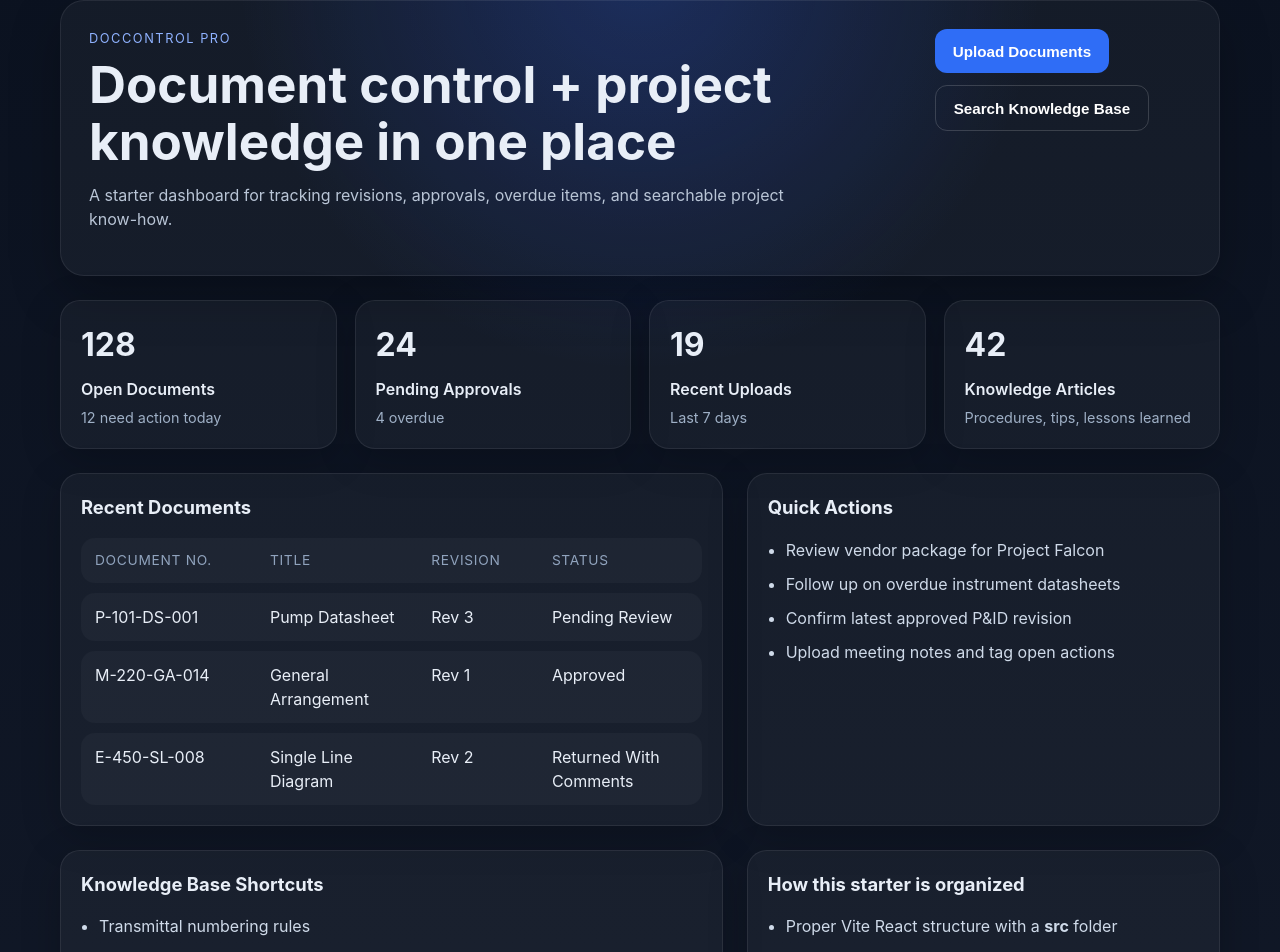
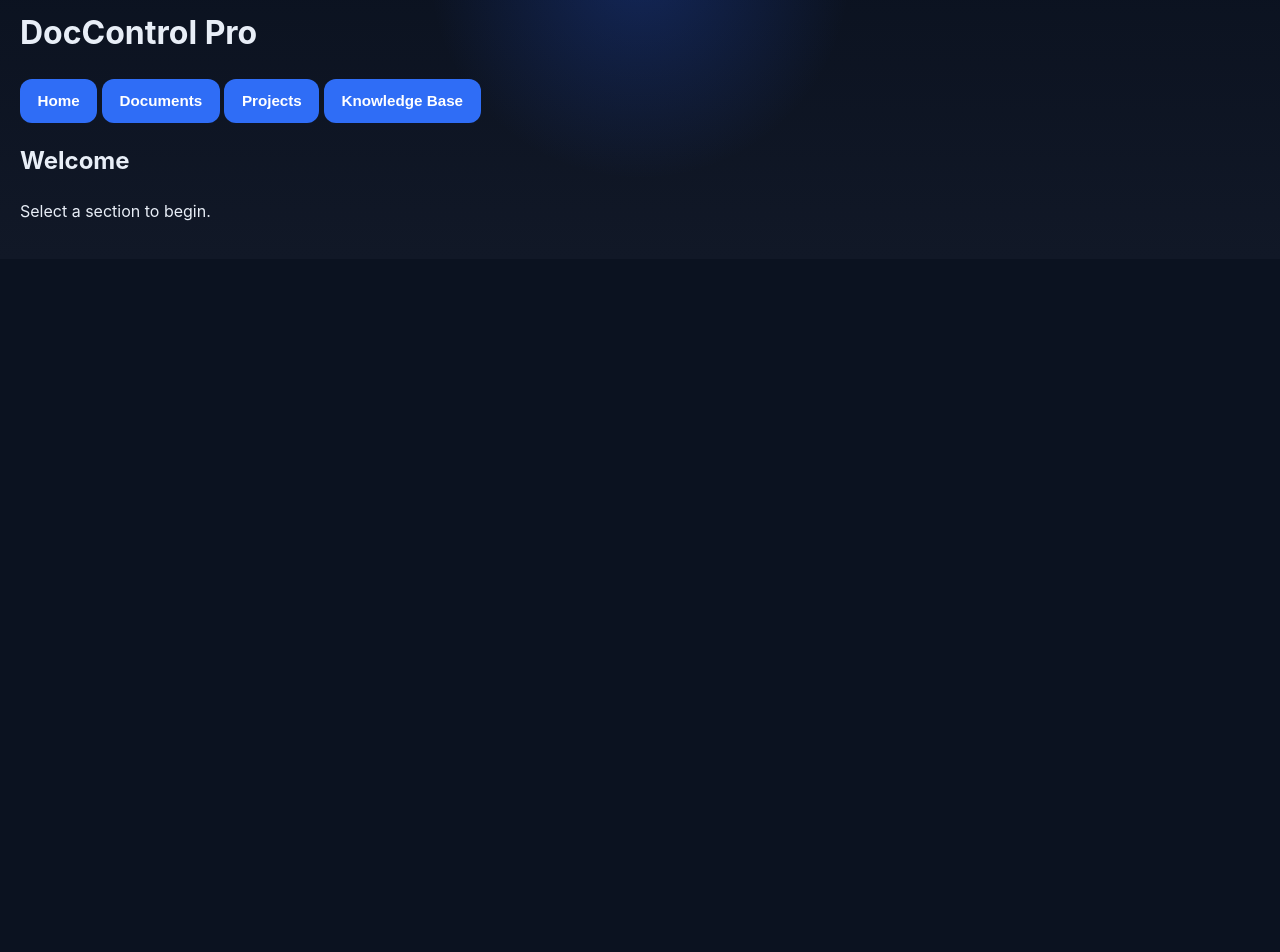
Before and after one commit to kayne776-netizen/DocControl-Pro-5, a React (Vite) app: page / in a window 1280 px wide. Shown: the part 32-984 px from the top of the page. After the commit the page ends 800 px from the top, so only its background shows below. Built offline with nearby package versions, Linux system fonts and the light colour scheme.

Commit message:
Update App.jsx

```diff
--- a/src/App.jsx
+++ b/src/App.jsx
@@ -1,118 +1,97 @@
-function StatCard({ label, value, hint }) {
+import { useState } from "react"
+
+function App() {
+  const [page, setPage] = useState("home")
+  const [documents, setDocuments] = useState([])
+  const [projects, setProjects] = useState([])
+  const [input, setInput] = useState("")
+
+  const addDocument = () => {
+    if (input.trim() === "") return
+    setDocuments([...documents, input])
+    setInput("")
+  }
+
+  const addProject = () => {
+    if (input.trim() === "") return
+    setProjects([...projects, input])
+    setInput("")
+  }
+
   return (
-    <div className="card stat-card">
-      <div className="stat-value">{value}</div>
-      <div className="stat-label">{label}</div>
-      <div className="stat-hint">{hint}</div>
+    <div style={{ padding: "20px" }}>
+      <h1>DocControl Pro</h1>
+
+      {/* Navigation */}
+      <div style={{ marginBottom: "20px" }}>
+        <button onClick={() => setPage("home")}>Home</button>{" "}
+        <button onClick={() => setPage("documents")}>Documents</button>{" "}
+        <button onClick={() => setPage("projects")}>Projects</button>{" "}
+        <button onClick={() => setPage("knowledge")}>Knowledge Base</button>
+      </div>
+
+      {/* HOME */}
+      {page === "home" && (
+        <div>
+          <h2>Welcome</h2>
+          <p>Select a section to begin.</p>
+        </div>
+      )}
+
+      {/* DOCUMENTS */}
+      {page === "documents" && (
+        <div>
+          <h2>Documents</h2>
+
+          <input
+            type="text"
+            placeholder="Enter document name"
+            value={input}
+            onChange={(e) => setInput(e.target.value)}
+          />
+          <button onClick={addDocument}>Add Document</button>
+
+          <ul>
+            {documents.map((doc, index) => (
+              <li key={index}>{doc}</li>
+            ))}
+          </ul>
+        </div>
+      )}
+
+      {/* PROJECTS */}
+      {page === "projects" && (
+        <div>
+          <h2>Projects</h2>
+
+          <input
+            type="text"
+            placeholder="Enter project name"
+            value={input}
+            onChange={(e) => setInput(e.target.value)}
+          />
+          <button onClick={addProject}>Add Project</button>
+
+          <ul>
+            {projects.map((proj, index) => (
+              <li key={index}>{proj}</li>
+            ))}
+          </ul>
+        </div>
+      )}
+
+      {/* KNOWLEDGE BASE */}
+      {page === "knowledge" && (
+        <div>
+          <h2>Knowledge Base</h2>
+          <p>
+            This section will store procedures, lessons learned, and document
+            control standards.
+          </p>
+        </div>
+      )}
     </div>
   )
 }
 
-function Panel({ title, children }) {
-  return (
-    <section className="card panel">
-      <div className="panel-header">
-        <h2>{title}</h2>
-      </div>
-      {children}
-    </section>
-  )
-}
-
-export default function App() {
-  const recentDocs = [
-    { number: 'P-101-DS-001', title: 'Pump Datasheet', rev: 'Rev 3', status: 'Pending Review' },
-    { number: 'M-220-GA-014', title: 'General Arrangement', rev: 'Rev 1', status: 'Approved' },
-    { number: 'E-450-SL-008', title: 'Single Line Diagram', rev: 'Rev 2', status: 'Returned With Comments' },
-  ]
-
-  const knowledgeItems = [
-    'Transmittal numbering rules',
-    'Vendor document review workflow',
-    'Typical revision status meanings',
-    'Lessons learned from previous project packages',
-  ]
-
-  const actions = [
-    'Review vendor package for Project Falcon',
-    'Follow up on overdue instrument datasheets',
-    'Confirm latest approved P&ID revision',
-    'Upload meeting notes and tag open actions',
-  ]
-
-  return (
-    <div className="app-shell">
-      <header className="hero">
-        <div>
-          <p className="eyebrow">DocControl Pro</p>
-          <h1>Document control + project knowledge in one place</h1>
-          <p className="hero-copy">
-            A starter dashboard for tracking revisions, approvals, overdue items, and searchable project know-how.
-          </p>
-        </div>
-        <div className="hero-actions">
-          <button>Upload Documents</button>
-          <button className="secondary">Search Knowledge Base</button>
-        </div>
-      </header>
-
-      <main className="content-grid">
-        <section className="stats-grid">
-          <StatCard label="Open Documents" value="128" hint="12 need action today" />
-          <StatCard label="Pending Approvals" value="24" hint="4 overdue" />
-          <StatCard label="Recent Uploads" value="19" hint="Last 7 days" />
-          <StatCard label="Knowledge Articles" value="42" hint="Procedures, tips, lessons learned" />
-        </section>
-
-        <div className="two-column">
-          <Panel title="Recent Documents">
-            <div className="table-like">
-              <div className="table-head row">
-                <span>Document No.</span>
-                <span>Title</span>
-                <span>Revision</span>
-                <span>Status</span>
-              </div>
-              {recentDocs.map((doc) => (
-                <div className="row" key={doc.number}>
-                  <span>{doc.number}</span>
-                  <span>{doc.title}</span>
-                  <span>{doc.rev}</span>
-                  <span>{doc.status}</span>
-                </div>
-              ))}
-            </div>
-          </Panel>
-
-          <Panel title="Quick Actions">
-            <ul className="simple-list">
-              {actions.map((item) => (
-                <li key={item}>{item}</li>
-              ))}
-            </ul>
-          </Panel>
-        </div>
-
-        <div className="two-column">
-          <Panel title="Knowledge Base Shortcuts">
-            <ul className="simple-list">
-              {knowledgeItems.map((item) => (
-                <li key={item}>{item}</li>
-              ))}
-            </ul>
-          </Panel>
-
-          <Panel title="How this starter is organized">
-            <ul className="simple-list">
-              <li>Proper Vite React structure with a <strong>src</strong> folder</li>
-              <li><strong>main.jsx</strong> renders the app</li>
-              <li><strong>App.jsx</strong> contains the dashboard UI</li>
-              <li><strong>styles.css</strong> contains all styling</li>
-              <li>Ready for GitHub upload and Vercel deployment</li>
-            </ul>
-          </Panel>
-        </div>
-      </main>
-    </div>
-  )
-}
+export default App
```
